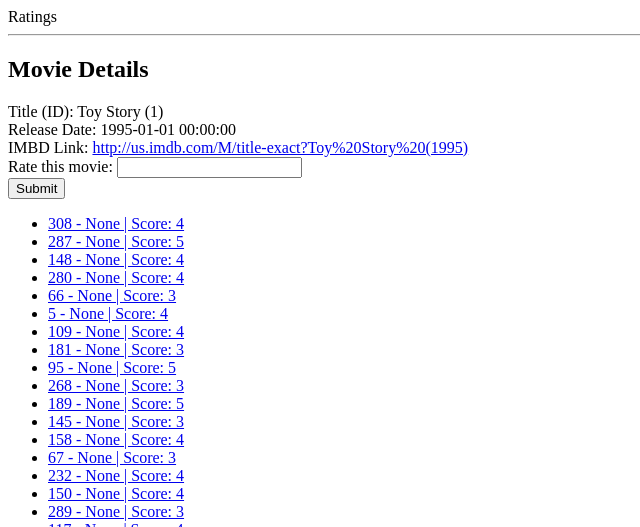
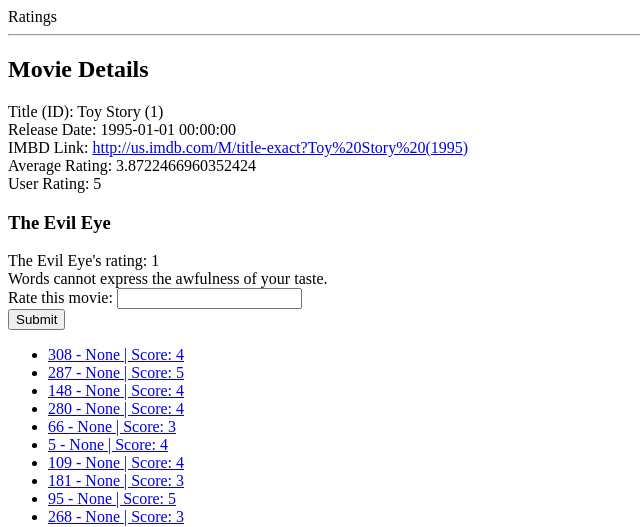
Before and after one commit to Julzerator/ratings, a Flask app: page /movie_details/1 in a window 1280 px wide. Shown: the top 527 px of the page, without its empty margins (0-640 px from the left). Run offline with Flask 2, Linux system fonts and the light colour scheme; a user stored in the database is signed in; data comes from the database, SQL or seed files in the repository; both versions use the stored data as it was after the commit.

Commit message:
Created Evil Eye, must update rate this movie section in html

```diff
--- a/server.py
+++ b/server.py
@@ -24,6 +24,7 @@ def index():
 
 
     return render_template("homepage.html")
+
 
 @app.route('/users')
 def user_list():
@@ -59,14 +60,97 @@ def movie_list():
 def movie_details(movie_id):
     """Displays the details of a movie"""
 
-    movie = Movie.query.filter_by(movie_id = movie_id).one()
+    movie = Movie.query.get(movie_id)
 
+    user_id = session.get("user_id")
+
+    # Determine if a user is logged in, and if they have rated this
+    if user_id:
+        user_rating = Rating.query.filter_by(
+            movie_id=movie_id, user_id=user_id).first()
+
+    else:
+        user_rating = None
+
+    # Get average rating of movie
+
+    rating_scores = [r.score for r in movie.ratings]
+    avg_rating = float(sum(rating_scores)) / len(rating_scores)
+
+    prediction = None
+
+    # Prediction code: only predict if the user hasn't rated it.
+
+    if (not user_rating) and user_id:
+        user = User.query.get(user_id)
+        if user:
+            prediction = user.predict_rating(movie)
+
+    # Either use the prediction or their real rating
+
+    if prediction:
+        # User hasn't scored; use our prediction if we made one
+        effective_rating = prediction
+
+    elif user_rating:
+        # User has already scored for real; use that
+        effective_rating = user_rating.score
+
+    else:
+        # User hasn't scored, and we couldn't get a prediction
+        effective_rating = None
+
+    # Get the eye's rating, either by predicting or using real rating
+
+    the_eye = User.query.get(952)
+    eye_rating = Rating.query.filter_by(
+        user_id=the_eye.user_id, movie_id=movie.movie_id).first()
+
+    if eye_rating is None:
+        eye_rating = the_eye.predict_rating(movie)
+
+    else:
+        eye_rating = eye_rating.score
+
+    if eye_rating and effective_rating:
+        difference = abs(eye_rating - effective_rating)
+
+    else:
+        # We couldn't get an eye rating, so we'll skip difference
+        difference = None
+
+    # Depending on how different we are from the Eye, choose a message
+
+    BERATEMENT_MESSAGES = [
+        "I suppose you don't have such bad taste after all.",
+        "I regret every decision that I've ever made that has brought me" +
+            " to listen to your opinion.",
+        "Words fail me, as your taste in movies has clearly failed you.",
+        "That movie is great. For a clown to watch. Idiot.",
+        "Words cannot express the awfulness of your taste."
+    ]
+
+    if difference is not None:
+        beratement = BERATEMENT_MESSAGES[int(difference)]
+
+    else:
+        beratement = None
+
+    # This is where we list the movie_ratings:
     movie_ratings = db.session.query(Rating.score, User.user_id, User.email).join(User)
     movie_ratings = movie_ratings.filter(Rating.movie_id == movie.movie_id)
 
     print "These are our ratings ", movie_ratings
 
-    return render_template("movie_details.html", movie=movie, movie_ratings=movie_ratings)
+    return render_template("movie_details.html",
+        movie=movie,
+        movie_ratings=movie_ratings,
+        user_rating=user_rating,
+        average=avg_rating,
+        prediction=prediction,
+        beratement=beratement,
+        eye_rating=eye_rating
+        )
 
 
 
@@ -132,8 +216,13 @@ def login():
         return redirect('/to_login')
 
     if 'user_id' in session:
+        print "This is before login", session
+        del session['user_id']
+        print "This is after del", session
+
         session['user_id'] = user.user_id
-        flash("You are already logged in!")
+        print "This is after login", session
+        flash("You are logged in!")
     else:
         session['user_id'] = user.user_id
         flash("You have successfully logged in!")
@@ -141,6 +230,7 @@ def login():
     print "*"*30
     print "This is our current session", session
     return redirect("/")
+
 
 @app.route('/logout')
 def logout():
@@ -151,15 +241,15 @@ def logout():
     flash("You have successfully logged out.")
     return redirect("/")
 
+
 @app.route('/to_signup')
 def to_signup():
     return render_template("subscribe.html")
 
+
 @app.route('/signup', methods=['POST'])
 def signup():
     """Adds a new user to the Users table"""
-
-
 
     email = request.form["email_input"]
     password = request.form["password_input"]
@@ -169,11 +259,7 @@ def signup():
     user = User.query.filter_by(email=email).first()
     # If there is already a user with that email?
 
-
-    # WE HAVE A PROBLEM HERE. WANT TO SIGN USER UP IF NO EMAIL IN DB. FOR HEATHER'S THERE IS NO EMAIL
-    # STILL GIVING US AN ERROR....
-
-    if user == None:
+    if user != None:
         flash("Woah there buddy. That email is taken. Sorry :( ")
         flash("Did you mean to log in instead?")
 
--- a/templates/login.html
+++ b/templates/login.html
@@ -7,7 +7,7 @@
 
 <form action="/login" method="POST">
     Login Email:<br>
-    <input type="text" name="email_input" required><br>
+    <input type="email" name="email_input" required><br>
     Password:<br>
     <input type="password" name="password_input" required><br>
     <br>
--- a/templates/movie_details.html
+++ b/templates/movie_details.html
@@ -9,7 +9,23 @@
       IMBD Link:  <a href="{{ movie.imdb_url}}">
                     {{ movie.imdb_url }}
                   </a><br>
+      Average Rating: {{ average }}<br>
+      {% if user_rating %}
+        User Rating: {{ user_rating.score }}<br>
+
+          <div>
+            <h3>The Evil Eye</h3>
+            The Evil Eye's rating: {{eye_rating}}<br>
+            {% if beratement %}
+              {{ beratement }}
+            {% endif %}
+          </div>
+
+      {% else %}
+        Prediction: {{ prediction }}<br>
+      {% endif %}
     </div>
+
     <div name="rate_movie">
       <form action="/rate_movie/{{ movie.movie_id }}" method="POST">
         Rate this movie: <input type="number" name="score_input" required>
--- a/templates/subscribe.html
+++ b/templates/subscribe.html
@@ -7,7 +7,7 @@
 
 <form action="/signup" method="POST">
     Login Email:<br>
-    <input type="text" name="email_input" required><br>
+    <input type="email" name="email_input" required><br>
     Password:<br>
     <input type="password" name="password_input" required><br>
     Age:<br>
```
Also changed, not shown: model.py (+45 -0 lines), ratings.db.
